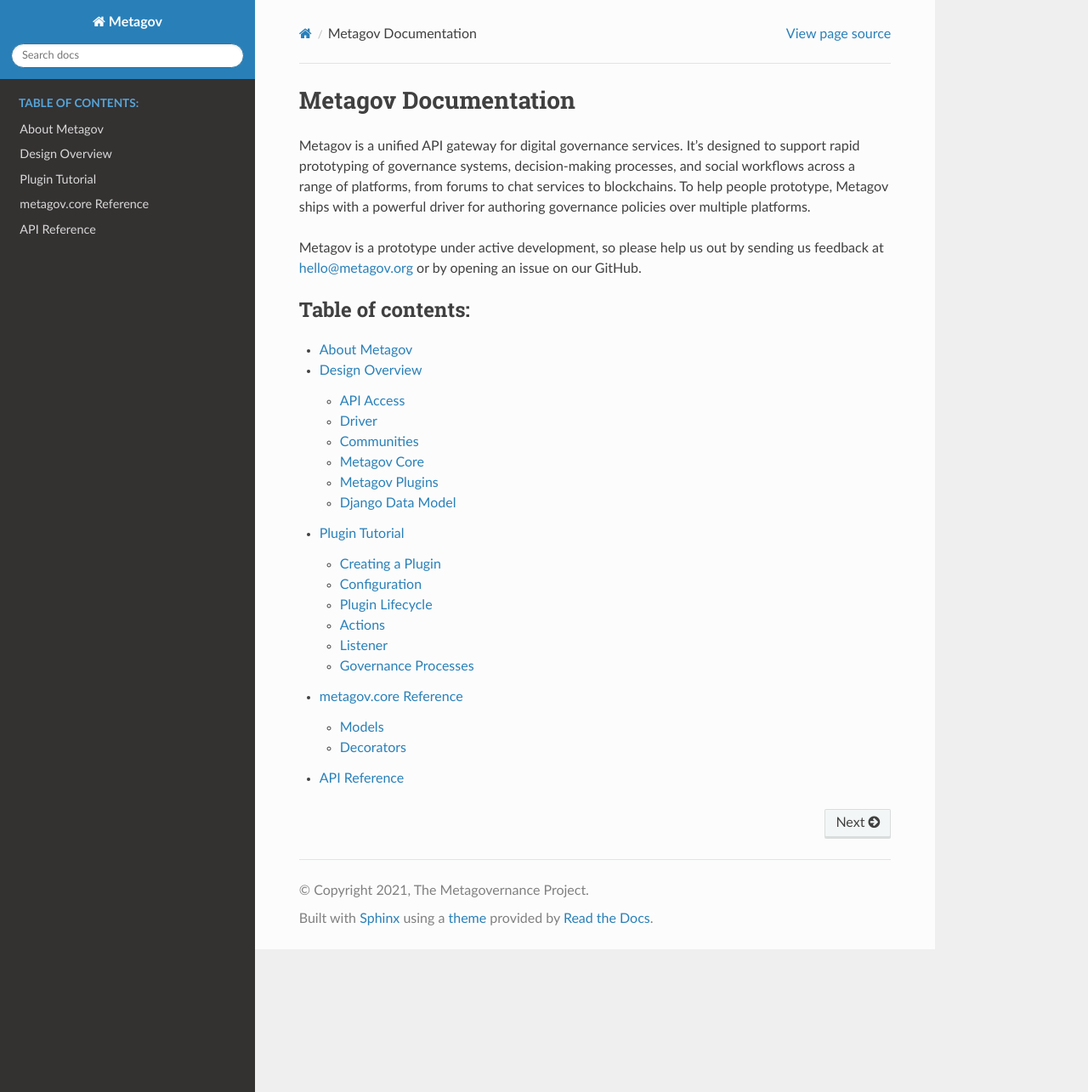
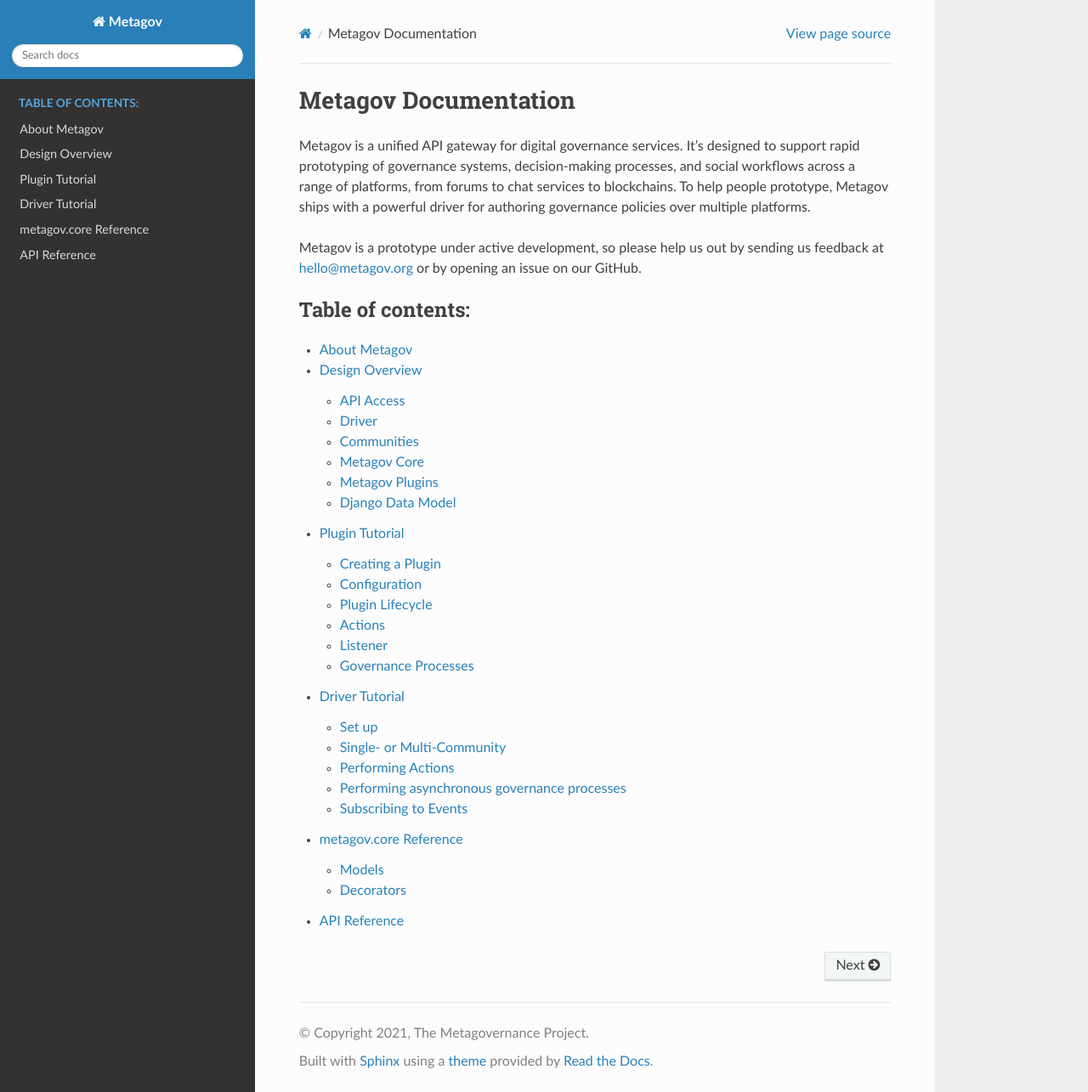
Before and after one commit to metagov/gateway, a Sphinx documentation site: the page built from docs/index.rst, in a window 1280 px wide and 1285 px high. Shown: the whole window at 85% size. Built offline with Sphinx 7.4.7 and the Read the Docs theme 2.0.0, drawn with Linux system fonts in a browser that asks for light colours; some of the changed lines change nothing that is shown.

Commit message:
WIP Driver Tutorial

```diff
--- /dev/null
+++ b/docs/driver_tutorial.rst
@@ -0,0 +1,85 @@
+Driver Tutorial
+===============
+.. _drivertutorial-ref:
+This tutorial will show you have to write a Driver that uses Metagov, or how to use Metagov
+alongside your existing governance engine to turn it into a Driver.
+
+Set up
+^^^^^^
+Deploy Metagov on the same machine as your Driver.
+For local setup, follow the Metagov development setup docs (Coming soon!)
+
+
+Single- or Multi-Community
+^^^^^^^^^^^^^^^^^^^^^^^^^^^
+
+The first thing to figure out is whether your Driver is going to support multiple Communities or a single Community.
+A Community represents a group of people that use one or more online platforms.
+
+If your Driver supports ONE community, just create it once with the desired plugins and configuration.
+
+If your Driver supports MULTIPLE communities, you'll need to expose some way for community admins to create and configure Metagov communities.
+Depending on which plugins are used, this process may include inputting API keys and registering webhooks in external systems.
+
+To create or update a community, make a PUT request to the metagov ``/api/internal/community`` endpoint.
+Each community is identified by a unique slug (``my-community-1234``):
+
+.. code-block:: shell
+
+    curl -X PUT 'http://127.0.0.1:8000/api/internal/community/my-community-1234' \
+        -H 'Content-Type: application/json' \
+        --data-raw '{
+            "name": "my-community-1234",
+            "readable_name": "",
+            "plugins": [
+                {
+                    "name": "tutorial",
+                    "config": {
+                        "api_key": "ABC123",
+                        "foo": "baz"
+                    }
+                }
+            ]
+        }'
+
+Performing Actions
+^^^^^^^^^^^^^^^^^^
+
+Coming soon!
+
+Performing asynchronous governance processes
+^^^^^^^^^^^^^^^^^^^^^^^^^^^^^^^^^^^^^^^^^^^^
+
+Coming soon!
+
+
+Subscribing to Events
+^^^^^^^^^^^^^^^^^^^^^
+
+If you want your Driver to react to events occurring on other Platforms, you'll need to expose an
+endpoint for receiving events from Metagov.
+
+Set this setting in the metagov ``.env`` file:
+
+.. code-block:: bash
+
+    DRIVER_EVENT_RECEIVER_URL=<URL to event receiver endpoint>
+
+
+When you activate a plugin that implements the "Listener" pattern (see the `Plugin Tutorial <plugintutorial-ref>`_),
+you'll receive events as POST requests to your new endpoint. The event body will have this shape:
+
+.. code-block:: JSON
+
+    🚨 this shape is particularly unstable and will change!
+    {
+        "community": "my-community-123",     # unique community slug
+        "source": "discourse",               # name of the plugin that is emitting this event
+        "event_type": "post_created",        # event type
+        "timestamp": "1619102376.5358589",   # time that the event was sent (time in seconds since the epoch as a floating point number)
+        "data": {...}                        # data about the event, can have any shape
+        "initiator": {                       # the user that initiated the event (optional)
+            "user_id": "alice",              # user identifier that is unique to the identity provider
+            "provider": "discourse"          # key for the identity provider
+        }
+    }
--- a/docs/index.rst
+++ b/docs/index.rst
@@ -18,5 +18,6 @@
    readme.rst
    design.rst
    plugin_tutorial.rst
+   driver_tutorial.rst
    metagov.core Reference <autodocs/core.rst>
    API Reference <https://prototype.metagov.org/redoc/>
```
